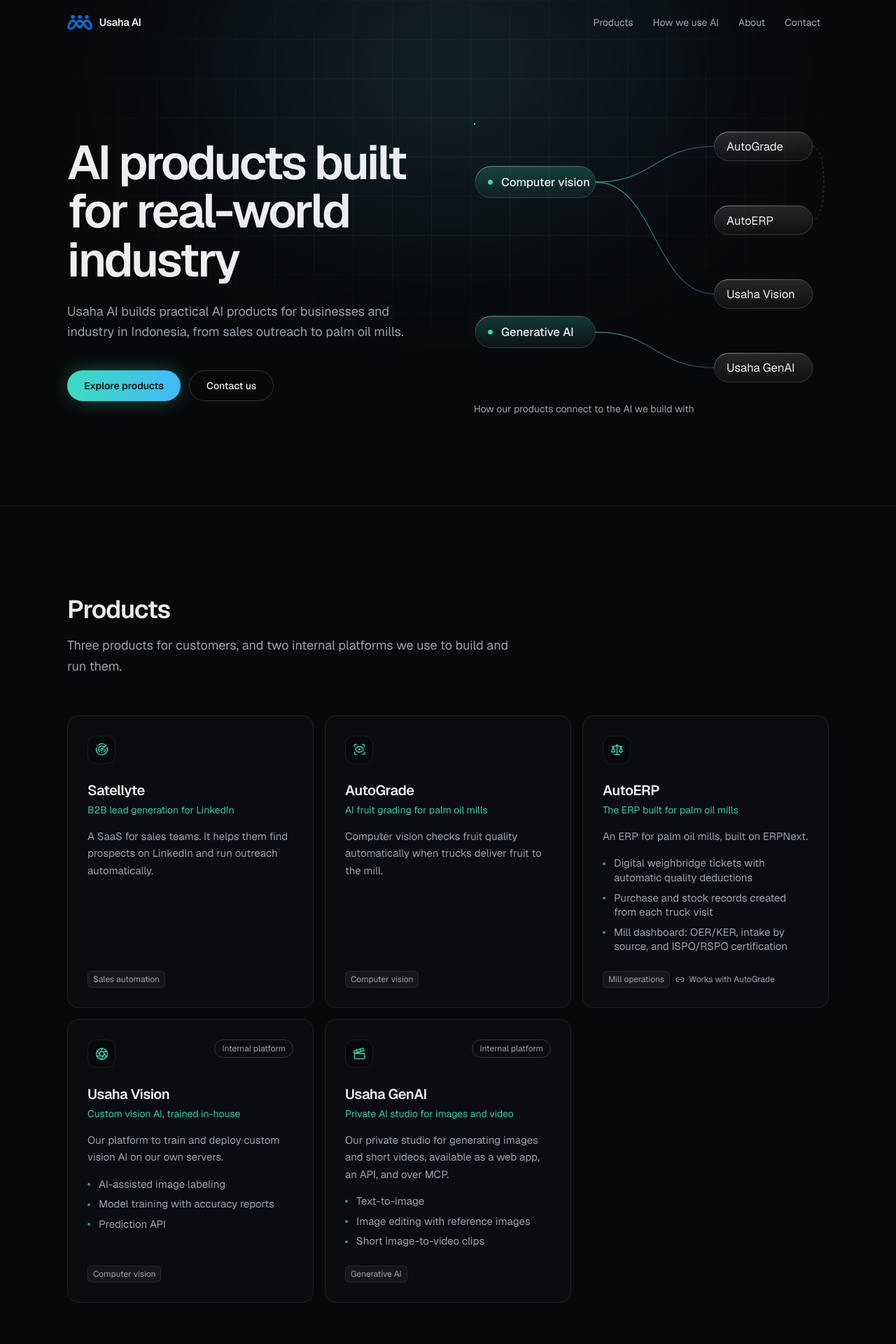
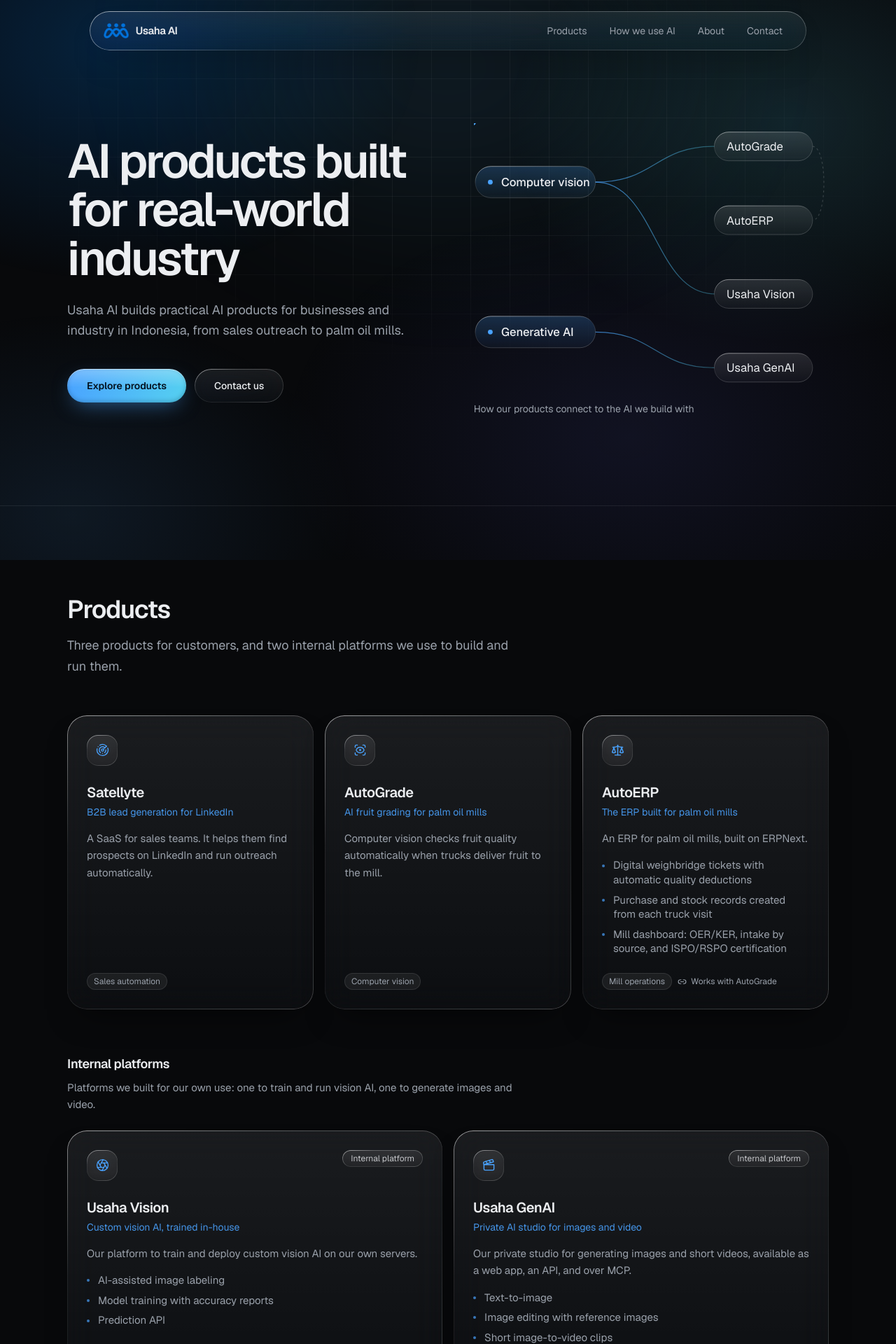
Before and after one commit to delta-anugrah/usaha-ai-landing-page, a Next.js app: page / in a window 1280 px wide. Shown: the top 1920 px of the page at 70% size. Built offline with nearby package versions, Linux system fonts and the light colour scheme.

Commit message:
feat: liquid glass style and brand-blue accent; group internal platforms

```diff
--- a/app/globals.css
+++ b/app/globals.css
@@ -7,8 +7,8 @@
   --line-strong: rgb(255 255 255 / 0.16);
   --fg: #eceef1;
   --muted: #9aa1ab;
-  --accent: #3ddbc0;
-  --accent-2: #45b8f5;
+  --accent: #4aa3ff;
+  --accent-2: #55d0f0;
   color-scheme: dark;
 }
 
@@ -43,13 +43,12 @@
 }
 
 ::selection {
-  background: rgb(61 219 192 / 0.3);
+  background: rgb(74 163 255 / 0.3);
 }
 
 :focus-visible {
   outline: 2px solid var(--accent);
   outline-offset: 3px;
-  border-radius: 6px;
 }
 
 /* Faint engineering grid, faded out toward the edges. */
@@ -60,3 +59,79 @@
   background-size: 56px 56px;
   mask-image: radial-gradient(ellipse 70% 60% at 50% 30%, black 30%, transparent 75%);
 }
+
+/*
+ * Ambient light behind the page. Glass only reads as glass when there is
+ * color behind it, so a few soft pools of the accent colors stay fixed
+ * behind all content. Plain gradients, no blur filter, so it is cheap.
+ */
+.ambient {
+  background:
+    radial-gradient(40rem 30rem at 12% 8%, rgb(0 114 220 / 0.24), transparent 70%),
+    radial-gradient(36rem 28rem at 88% 22%, rgb(85 208 240 / 0.14), transparent 70%),
+    radial-gradient(44rem 30rem at 70% 78%, rgb(99 102 241 / 0.1), transparent 70%),
+    radial-gradient(36rem 26rem at 8% 92%, rgb(74 163 255 / 0.1), transparent 70%);
+}
+
+/*
+ * Liquid glass surface: frosted backdrop, a faint top-to-bottom sheen, and a
+ * light rim that is brightest on the top-left edge, like light catching the
+ * edge of a glass pane.
+ */
+.glass {
+  position: relative;
+  isolation: isolate;
+  background: linear-gradient(180deg, rgb(255 255 255 / 0.08), rgb(255 255 255 / 0.025));
+  -webkit-backdrop-filter: blur(22px) saturate(170%);
+  backdrop-filter: blur(22px) saturate(170%);
+  box-shadow:
+    inset 0 1px 0 0 rgb(255 255 255 / 0.18),
+    inset 0 -1px 0 0 rgb(255 255 255 / 0.04),
+    0 24px 48px -24px rgb(0 0 0 / 0.7);
+}
+
+.glass::before {
+  content: "";
+  position: absolute;
+  inset: 0;
+  z-index: -1;
+  padding: 1px;
+  border-radius: inherit;
+  background: linear-gradient(
+    150deg,
+    rgb(255 255 255 / 0.5),
+    rgb(255 255 255 / 0.08) 30%,
+    rgb(255 255 255 / 0.04) 60%,
+    rgb(255 255 255 / 0.22)
+  );
+  -webkit-mask:
+    linear-gradient(#000 0 0) content-box,
+    linear-gradient(#000 0 0);
+  -webkit-mask-composite: xor;
+  mask:
+    linear-gradient(#000 0 0) content-box exclude,
+    linear-gradient(#000 0 0);
+  pointer-events: none;
+}
+
+/* Stronger version for the floating navbar once the page scrolls. */
+.glass-strong {
+  background: linear-gradient(180deg, rgb(22 25 30 / 0.72), rgb(12 14 17 / 0.6));
+}
+
+/* Accent-tinted glass for the primary button. */
+.glass-tint {
+  background:
+    linear-gradient(180deg, rgb(255 255 255 / 0.28), rgb(255 255 255 / 0) 55%),
+    linear-gradient(100deg, var(--accent), var(--accent-2));
+  box-shadow:
+    inset 0 1px 0 0 rgb(255 255 255 / 0.55),
+    inset 0 -2px 6px 0 rgb(0 40 60 / 0.25),
+    0 10px 30px -10px rgb(74 163 255 / 0.6);
+}
+
+@supports not ((backdrop-filter: blur(1px)) or (-webkit-backdrop-filter: blur(1px))) {
+  .glass {
+    background: rgb(20 22 27 / 0.92);
+  }
+}
--- a/app/layout.tsx
+++ b/app/layout.tsx
@@ -46,6 +46,7 @@
         >
           Skip to content
         </a>
+        <div aria-hidden className="ambient pointer-events-none fixed inset-0 -z-10" />
         {children}
       </body>
     </html>
--- a/components/capabilities.tsx
+++ b/components/capabilities.tsx
@@ -5,12 +5,12 @@
 export function Capabilities() {
   return (
     <Section id="ai" title={capabilitiesSection.title} intro={capabilitiesSection.intro}>
-      <div className="grid gap-px overflow-hidden rounded-2xl border border-line bg-line md:grid-cols-3">
+      <div className="glass grid divide-y divide-white/10 rounded-[32px] md:grid-cols-3 md:divide-x md:divide-y-0">
         {capabilities.map((c) => {
           const Icon = capabilityIcons[c.id];
           const usedIn = products.filter((p) => p.capabilities.includes(c.id));
           return (
-            <div key={c.id} className="flex flex-col bg-bg p-7 sm:p-8">
+            <div key={c.id} className="flex flex-col p-7 sm:p-8">
               <Icon size={22} strokeWidth={1.6} className="text-accent" aria-hidden />
               <h3 className="mt-6 text-lg font-semibold tracking-tight text-fg">{c.title}</h3>
               <p className="mt-3 text-[15px] leading-relaxed text-muted">{c.description}</p>
--- a/components/hero.tsx
+++ b/components/hero.tsx
@@ -7,10 +7,10 @@
       <div aria-hidden className="bg-grid pointer-events-none absolute inset-0" />
       <div
         aria-hidden
-        className="pointer-events-none absolute left-1/2 top-[-12rem] h-[36rem] w-[56rem] -translate-x-1/2 rounded-full opacity-40 blur-[120px]"
+        className="pointer-events-none absolute left-1/2 top-[-12rem] h-[36rem] w-[56rem] -translate-x-1/2 rounded-full opacity-30 blur-[120px]"
         style={{
           background:
-            "radial-gradient(closest-side, rgb(61 219 192 / 0.55), rgb(69 184 245 / 0.25), transparent)",
+            "radial-gradient(closest-side, rgb(74 163 255 / 0.55), rgb(85 208 240 / 0.25), transparent)",
         }}
       />
 
@@ -31,13 +31,13 @@
           <div className="mt-10 flex flex-wrap gap-3">
             <a
               href={hero.primaryCta.href}
-              className="inline-flex h-11 items-center rounded-full bg-gradient-to-r from-accent to-accent-2 px-6 text-sm font-semibold text-[#03120f] shadow-[0_0_32px_-8px_rgb(61_219_192/0.6)] transition-[filter,transform] hover:brightness-110 active:scale-[0.98]"
+              className="glass-tint inline-flex h-12 items-center rounded-full px-7 text-sm font-semibold text-[#04121f] transition-[filter,transform] duration-200 hover:brightness-110 active:scale-[0.97] motion-reduce:active:scale-100"
             >
               {hero.primaryCta.label}
             </a>
             <a
               href={hero.secondaryCta.href}
-              className="inline-flex h-11 items-center rounded-full border border-line-strong px-6 text-sm font-medium text-fg transition-colors hover:border-fg/40 hover:bg-white/[0.03]"
+              className="glass inline-flex h-12 items-center rounded-full px-7 text-sm font-medium text-fg transition-[filter,transform] duration-200 hover:brightness-125 active:scale-[0.97] motion-reduce:active:scale-100"
             >
               {hero.secondaryCta.label}
             </a>
--- a/components/navbar.tsx
+++ b/components/navbar.tsx
@@ -26,17 +26,13 @@
   const solid = scrolled || open;
 
   return (
-    <header
-      className={`fixed inset-x-0 top-0 z-50 border-b transition-colors duration-300 ${
-        solid
-          ? "border-line bg-bg/70 backdrop-blur-xl"
-          : "border-transparent bg-transparent"
-      }`}
+    <header className="fixed inset-x-0 top-3 z-50 px-3 sm:top-4 sm:px-6">
+      <div
+        className={`glass mx-auto max-w-5xl transition-[border-radius,background-color] duration-300 ${
+          open ? "rounded-3xl" : "rounded-full"
+        } ${solid ? "glass-strong" : ""}`}
       >
-      <nav
-        aria-label="Main"
-        className="mx-auto flex h-16 max-w-6xl items-center justify-between px-5 sm:px-8"
-      >
+        <nav aria-label="Main" className="flex h-14 items-center justify-between pl-5 pr-3 sm:pr-5">
           <a href="#top" aria-label="Usaha AI, back to top" className="rounded-md">
             <Logo />
           </a>
@@ -46,7 +42,7 @@
               <li key={item.href}>
                 <a
                   href={item.href}
-                className="rounded-md px-3 py-2 text-sm text-muted transition-colors hover:text-fg"
+                  className="rounded-full px-3.5 py-2 text-sm text-muted transition-colors hover:bg-white/[0.06] hover:text-fg"
                 >
                   {item.label}
                 </a>
@@ -56,7 +52,7 @@
 
           <button
             type="button"
-          className="-mr-2 rounded-md p-2 text-muted hover:text-fg md:hidden"
+            className="rounded-full p-2 text-muted hover:bg-white/[0.06] hover:text-fg md:hidden"
             aria-expanded={open}
             aria-controls="mobile-menu"
             aria-label={open ? "Close menu" : "Open menu"}
@@ -69,7 +65,7 @@
         <div
           id="mobile-menu"
           hidden={!open}
-        className="border-t border-line px-5 pb-5 pt-2 md:hidden"
+          className="border-t border-line px-5 pb-4 pt-2 md:hidden"
         >
           <ul className="flex flex-col">
             {nav.map((item) => (
@@ -85,6 +81,7 @@
             ))}
           </ul>
         </div>
+      </div>
     </header>
   );
 }
--- a/components/products.tsx
+++ b/components/products.tsx
@@ -14,13 +14,13 @@
   ];
 
   return (
-    <article className="group relative flex flex-col rounded-2xl border border-line bg-surface/60 p-6 transition duration-300 hover:-translate-y-0.5 hover:border-line-strong hover:shadow-[0_0_48px_-16px_rgb(61_219_192/0.35)] motion-reduce:transition-none motion-reduce:hover:translate-y-0 sm:p-7">
+    <article className="glass group flex flex-col rounded-[28px] p-6 transition duration-300 hover:-translate-y-1 hover:brightness-110 motion-reduce:transition-none motion-reduce:hover:translate-y-0 sm:p-7">
       <div className="flex items-start justify-between gap-4">
-        <span className="grid size-10 place-items-center rounded-xl border border-line bg-bg text-accent">
+        <span className="glass grid size-11 place-items-center rounded-2xl text-accent">
           <Icon size={19} strokeWidth={1.75} aria-hidden />
         </span>
         {product.internal && (
-          <span className="rounded-full border border-line-strong px-2.5 py-1 text-xs text-muted">
+          <span className="glass rounded-full px-3 py-1 text-xs text-fg/80">
             Internal platform
           </span>
         )}
@@ -60,7 +60,7 @@
         {tags.map((t) => (
           <span
             key={t}
-            className="rounded-md bg-white/[0.04] px-2 py-1 text-xs text-muted ring-1 ring-inset ring-line"
+            className="rounded-full bg-white/[0.06] px-2.5 py-1 text-xs text-muted ring-1 ring-inset ring-white/10"
           >
             {t}
           </span>
@@ -77,13 +77,31 @@
 }
 
 export function Products() {
+  const customerProducts = products.filter((p) => !p.internal);
+  const internalPlatforms = products.filter((p) => p.internal);
   return (
     <Section id="products" title={productsSection.title} intro={productsSection.intro}>
       <div className="grid gap-4 md:grid-cols-2 lg:grid-cols-3">
-        {products.map((p) => (
+        {customerProducts.map((p) => (
           <ProductCard key={p.id} product={p} />
         ))}
       </div>
+
+      {internalPlatforms.length > 0 && (
+        <>
+          <h3 className="mt-16 text-lg font-semibold tracking-tight text-fg">
+            {productsSection.internalTitle}
+          </h3>
+          <p className="mt-2 max-w-2xl text-[15px] leading-relaxed text-muted">
+            {productsSection.internalIntro}
+          </p>
+          <div className="mt-6 grid gap-4 md:grid-cols-2">
+            {internalPlatforms.map((p) => (
+              <ProductCard key={p.id} product={p} />
+            ))}
+          </div>
+        </>
+      )}
     </Section>
   );
 }
```
Also changed, not shown: components/about-contact.tsx (+11 -12 lines). Lines whose indentation alone changed are shown as unchanged.
